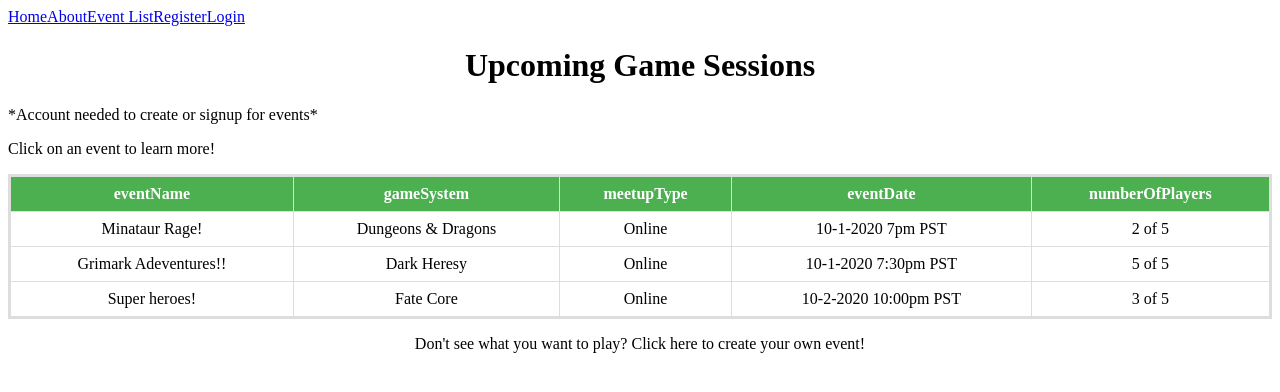
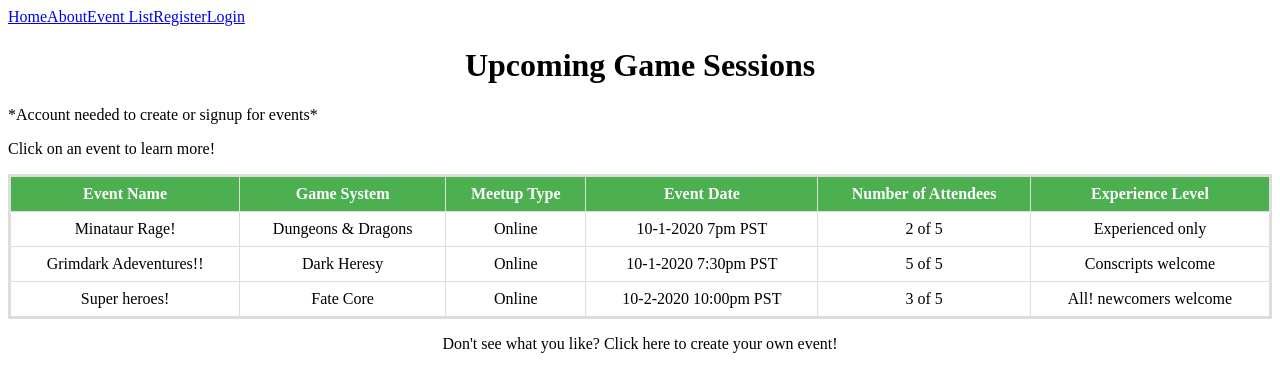
Before and after one commit to dmcgrouther/event-app-front-end, a React (Create React App) app: page /eventlist in a window 1280 px wide. Shown: the top 392 px of the page. Built offline with nearby package versions, Linux system fonts and the light colour scheme.

Commit message:
changed file names around

```diff
--- a/src/components/EventListPage/EventListPage.js
+++ b/src/components/EventListPage/EventListPage.js
@@ -1,10 +1,10 @@
 import React from 'react';
-import EventListPageTablev2 from './EventListPageTablev2';
+import EventListPageTable from './EventListPageTable';
 
 const EventListPage = () => {
     return (
         <>
-            <EventListPageTablev2 />
+            <EventListPageTable />
         </>
     )
 }
--- a/src/components/EventListPage/EventListPageTablev2.js
+++ b/src/components/EventListPage/EventListPageTable.js
@@ -1,6 +1,6 @@
 import React from 'react';
 //used this heavily https://dev.to/abdulbasit313/an-easy-way-to-create-a-customize-dynamic-table-in-react-js-3igg
-import './EventListPageTablev2.css'
+import './EventListPageTable.css'
 import Event from './Event'
 
 let events = [
@@ -11,14 +11,16 @@ let events = [
         meetupType: 'Online',
         eventDate: '10-1-2020 7pm PST',
         numberOfPlayers: '2 of 5',
+        experienceLevel: 'Experienced only'
     },
     {
-        eventName: 'Grimark Adeventures!!',
+        eventName: 'Grimdark Adeventures!!',
         gameSystem: 'Dark Heresy',
         // gameEdition: '1st Edition',
         meetupType: 'Online',
         eventDate: '10-1-2020 7:30pm PST',
         numberOfPlayers: '5 of 5',
+        experienceLevel: 'Conscripts welcome'
     },
     {
         eventName: 'Super heroes!',
@@ -27,11 +29,12 @@ let events = [
         meetupType: 'Online',
         eventDate: '10-2-2020 10:00pm PST',
         numberOfPlayers: '3 of 5',
+        experienceLevel: 'All! newcomers welcome'
     }
 ];
 
 
-class EventListPageTablev2 extends React.Component {
+class EventListPageTable extends React.Component {
 
     constructor(props){
         super(props)
@@ -40,15 +43,16 @@ class EventListPageTablev2 extends React.Component {
             }
         }
     renderTableHeader() {
-        let header = Object.keys(this.state.events[0])
-        return header.map((key, index) => {
+        // let header = Object.keys(this.state.events[0])
+        let headerColumns = ['Event Name', 'Game System', 'Meetup Type', 'Event Date', 'Number of Attendees', 'Experience Level']
+        return headerColumns.map((key, index) => {
             return <th key={index}>{key}</th>
         })
     }
 
     renderTableData() {
         return this.state.events.map((event, index) => {
-            const { eventName, gameSystem, meetupType, eventDate, numberOfPlayers} = event
+            const { eventName, gameSystem, meetupType, eventDate, numberOfPlayers, experienceLevel} = event
             return (
                 <tr className="event">
                     <td>{eventName}</td>
@@ -56,6 +60,7 @@ class EventListPageTablev2 extends React.Component {
                     <td>{meetupType}</td>
                     <td>{eventDate}</td>
                     <td>{numberOfPlayers}</td>
+                    <td>{experienceLevel}</td>
                 </tr>
             )
         })
@@ -73,10 +78,10 @@ class EventListPageTablev2 extends React.Component {
                         {this.renderTableData()}
                     </tbody>
                 </table>
-                <p id="event-list-bottom-text">Don't see what you want to play? Click here to create your own event!</p>
+                <p id="event-list-bottom-text">Don't see what you like? Click here to create your own event!</p>
             </div>
         )
     }
 }
 
-export default EventListPageTablev2;
+export default EventListPageTable;
```
Also changed, not shown: src/components/EventListPage/EventListPageTable.css (renamed from src/components/EventListPage/EventListPageTablev2.css).
